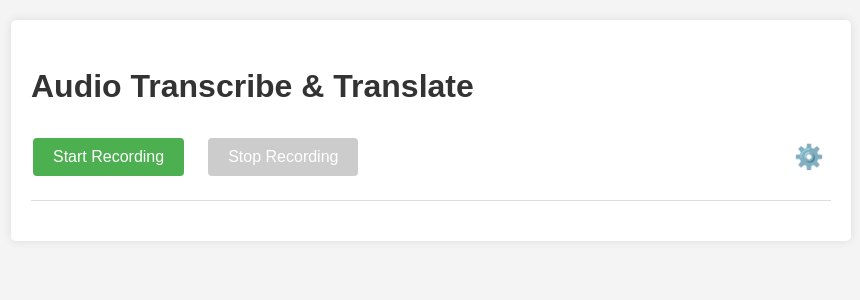
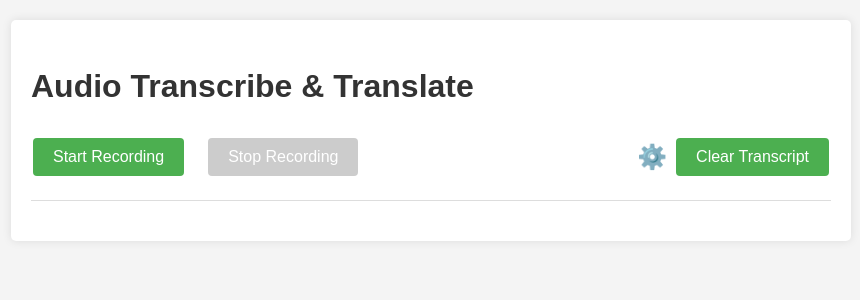
Before and after one commit to jayrinaldime/open-subtitles, a FastAPI app: page / in a window 1280 px wide. Shown: the top 300 px of the page, without its empty margins (209-1069 px from the left). Run offline with FastAPI, Linux system fonts and the light colour scheme.

Commit message:
feat: add clear transcript button with confirmation

```diff
--- a/static/js/main.js
+++ b/static/js/main.js
@@ -199,3 +199,9 @@ function addTranscriptionToUI(originalText, translatedText) {
 
     container.insertBefore(transcriptionElement, container.firstChild);
 }
+
+document.getElementById('clearTranscript').addEventListener('click', function() {
+    if (confirm('Are you sure you want to discard the transcript?')) {
+        document.getElementById('transcriptionContainer').innerHTML = '';
+    }
+});
--- a/templates/index.html
+++ b/templates/index.html
@@ -15,6 +15,7 @@
                  <button id="stopRecording" disabled>Stop Recording</button>
              </div>
              <button id="settingsButton" class="icon-button">⚙️</button>
+             <button id="clearTranscript">Clear Transcript</button>
          </div>
          <div id="settingsPanel" class="settings-panel" style="display: none;">
              <h2>Settings</h2>
```
